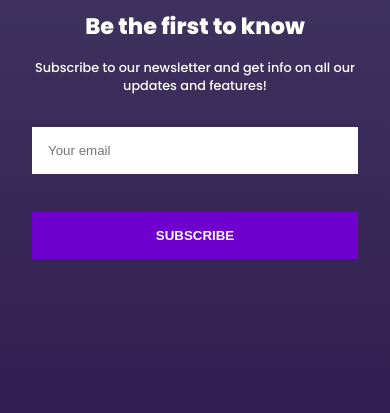
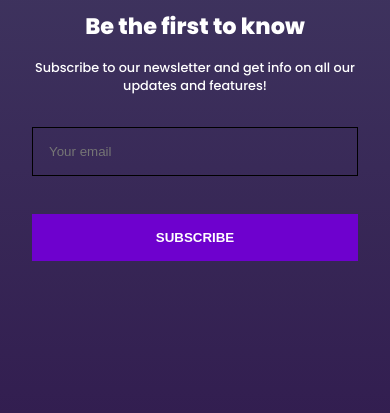
Before and after one commit to princexXXx10/ANT, a plain HTML site: page index.html in a window 390 px wide. Shown: the part 5660-6073 px from the top of the page. Drawn offline with Linux system fonts and the light colour scheme.

Commit message:
Finished work

```diff
--- a/style.css
+++ b/style.css
@@ -163,7 +163,6 @@ body {
     margin: auto;
     padding: 2rem 0;
 }
-
 .aboutSection__main__image{
     width: 60%;
     background: none;
@@ -220,7 +219,6 @@ body {
 .bannerSection__content--active {
     list-style: none;
 }
-
 .bannerSection__content button {
     margin: 3rem 0;
     padding: 1rem 2.6rem;
@@ -240,7 +238,6 @@ body {
     max-width: 1100px;
     margin: auto;
 }
-
 .x {
     display: flex;
     justify-content: center;
@@ -248,7 +245,6 @@ body {
     gap: 2rem;
     padding: 6rem 2rem;
 }
-
 .x button {
     padding: 1rem 2.6rem;
     background-color: var(--color-primary);
@@ -260,7 +256,6 @@ body {
     font-size: .9rem;
     font-weight: 900;
 }
-
 .featureSection__categories--primary,
 .featureSection__categories--secondary {
     display: flex;
@@ -270,18 +265,15 @@ body {
     color: var(--color-white);
     padding: 2rem;
 }
-
 .featureSection__categories--interceptor {
     width: 1.5px;
     background-color: var(--color-white);
     height: 12.5rem;
     opacity: 0.5;
 }
-
 .c {
     flex: 1;
 }
-
 .featureSection__categories--img {
     margin: 1rem 0;
     padding: 1rem 3rem;
@@ -332,18 +324,15 @@ legend {
     font-size: 2.3rem;
     font-weight: 800;
 }
-
 .newsletterSection__content h4 {
     padding: 1rem 0 2rem;
     text-align: center;
 }
-
 .newsletterSection__input {
     display: flex;
     align-items: center;
     justify-content: center;
 }
-
 .newsletterSection__input input {
     padding: 1rem;
     width: 55%;
@@ -523,6 +512,9 @@ legend {
     }
     .newsletterSection__input input {
         width: 100%;
+        outline: none;
+        border: 1px solid black;
+        background: none;
     }
     .newsletterSection__input button {
         padding: 1rem;
```
